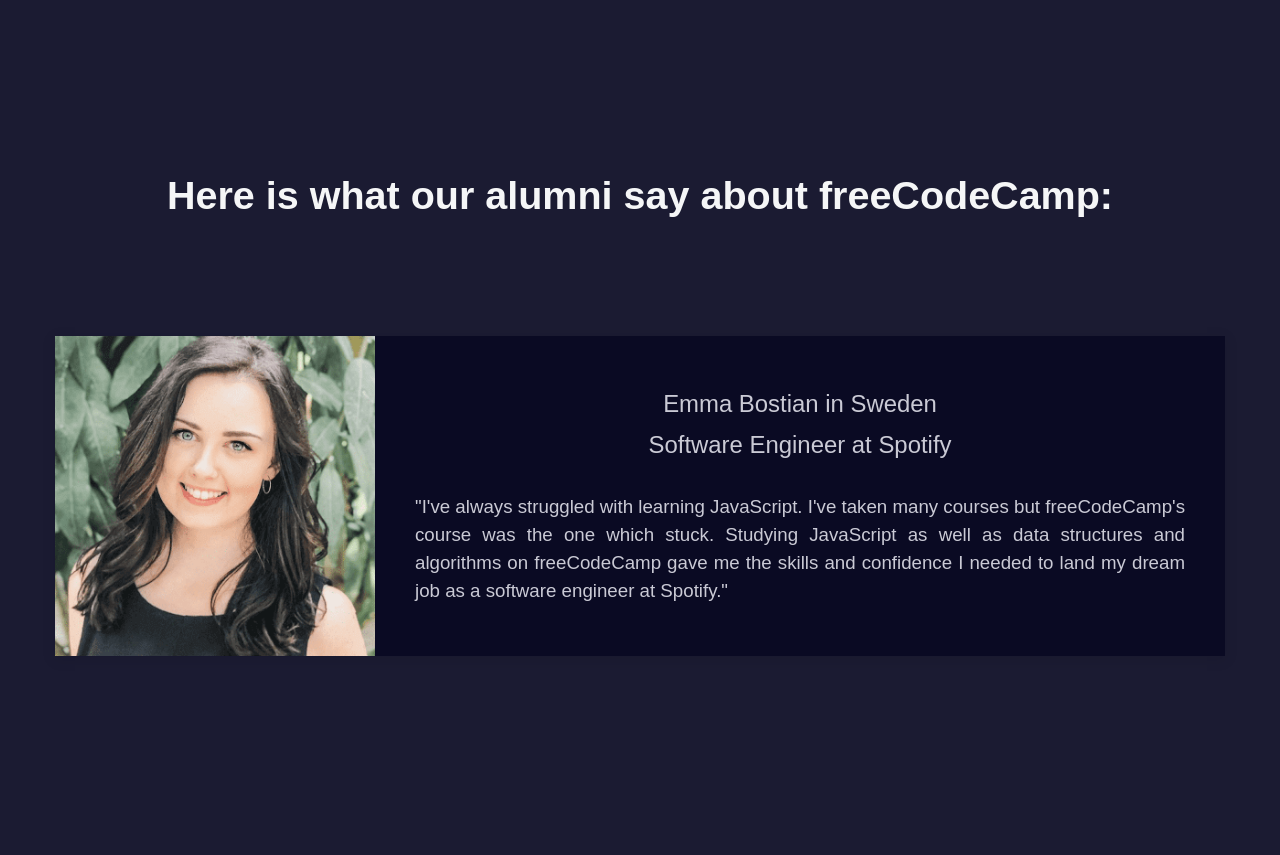
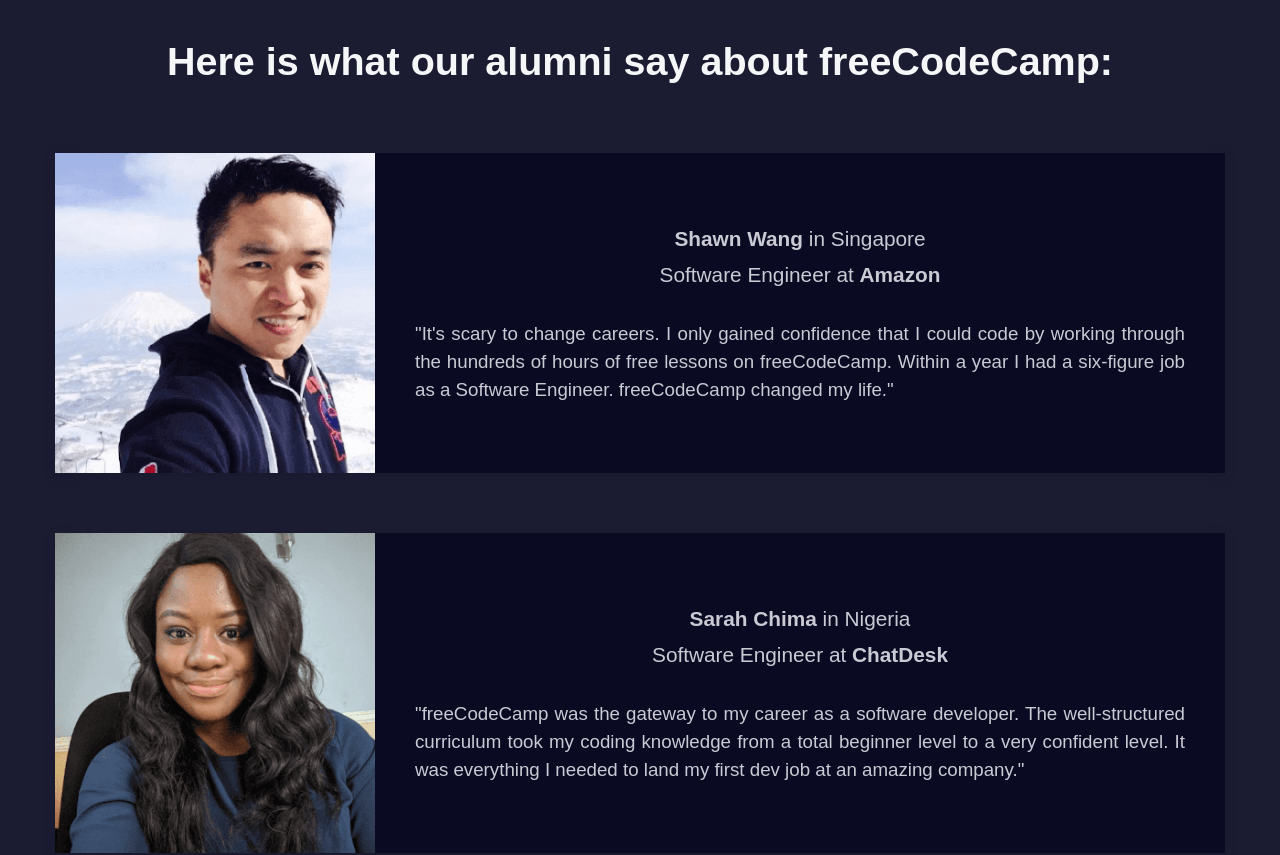
Before and after one commit to Hcrj99/Clone_Testify_FreeCodeCamp, a React (Create React App) app: page / in a window 1280 px wide. Shown: the top 855 px of the page. Before the commit the page ends 800 px from the top, so only its background shows below. Built offline with nearby package versions, Linux system fonts and the light colour scheme.

Commit message:
use of props

```diff
--- a/src/App.js
+++ b/src/App.js
@@ -6,7 +6,28 @@
     <div className="App">
       <section className='main__container'>
         <h1>Here is what our alumni say about freeCodeCamp:</h1>
-        <Testify />
+        <Testify
+          image = 'shawn'
+          name = 'Shawn Wang'
+          country = 'Singapore'
+          work = 'Software Engineer'
+          company = 'Amazon'
+          testify = "It's scary to change careers. I only gained confidence that I could code by working through the hundreds of hours of free lessons on freeCodeCamp. Within a year I had a six-figure job as a Software Engineer. freeCodeCamp changed my life."
+        />
+        <Testify
+          image = 'sarah'
+          name = 'Sarah Chima'
+          country = 'Nigeria'
+          work = 'Software Engineer'
+          company = 'ChatDesk'
+          testify = "freeCodeCamp was the gateway to my career as a software developer. The well-structured curriculum took my coding knowledge from a total beginner level to a very confident level. It was everything I needed to land my first dev job at an amazing company."/>
+        <Testify
+          image = 'emma'
+          name = 'Emma Bostian'
+          country = 'Sweden'
+          work = 'Software Engineer'
+          company = 'Spotify'
+          testify = "I've always struggled with learning JavaScript. I've taken many courses but freeCodeCamp's course was the one which stuck. Studying JavaScript as well as data structures and algorithms on freeCodeCamp gave me the skills and confidence I needed to land my dream job as a software engineer at Spotify."/>
       </section>
     </div>
   );
--- a/src/Styles/Testify.css
+++ b/src/Styles/Testify.css
@@ -1,7 +1,7 @@
 .container__testify {
     width: 1170px;
     height: 320px;
-    margin: 10px auto;
+    margin: 30px auto;
     display: flex;
     align-items: center;
     justify-content: center;
@@ -26,11 +26,11 @@
 }
 
 .testify-text__title {
-    font-size:  2.3rem;
+    font-size:  2rem;
 }
 
 .testify-text__position {
-    font-size: 2.3rem;
+    font-size: 2rem;
     margin: 5px 0 30px;
 }
 
--- a/src/components/Testify.js
+++ b/src/components/Testify.js
@@ -1,14 +1,18 @@
 import React from 'react';
 import '../Styles/Testify.css'
 
-function Testify(){
+function Testify(props){
   return (
     <section className='container__testify'>
-      <img className='container__testify-image' src={require('../images/testify_emma.png')} alt='Photogaphy' />
+      <img className='container__testify-image' src={require(`../images/testify_${props.image}.png`)} alt='Photogaphy' />
       <div className='container__testify-text'>
-        <p className='testify-text__title'>Emma Bostian in Sweden</p>
-        <p className='testify-text__position'>Software Engineer at Spotify</p>
-        <p className='testify-text__testify'>"I've always struggled with learning JavaScript. I've taken many courses but freeCodeCamp's course was the one which stuck. Studying JavaScript as well as data structures and algorithms on freeCodeCamp gave me the skills and confidence I needed to land my dream job as a software engineer at Spotify."</p>
+        <p className='testify-text__title'>
+          <strong>{props.name}</strong> in {props.country}
+        </p>
+        <p className='testify-text__position'>
+          {props.work} at <strong>{props.company}</strong>
+        </p>
+        <p className='testify-text__testify'>"{props.testify}"</p>
       </div>
     </section>
   );
```
